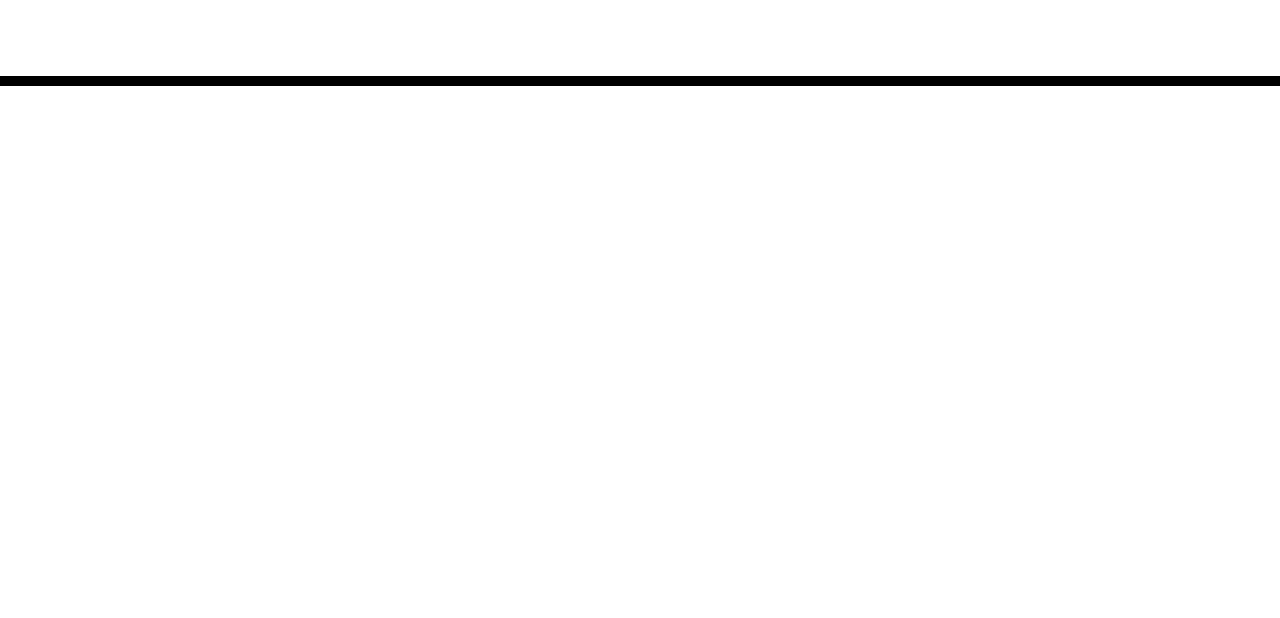
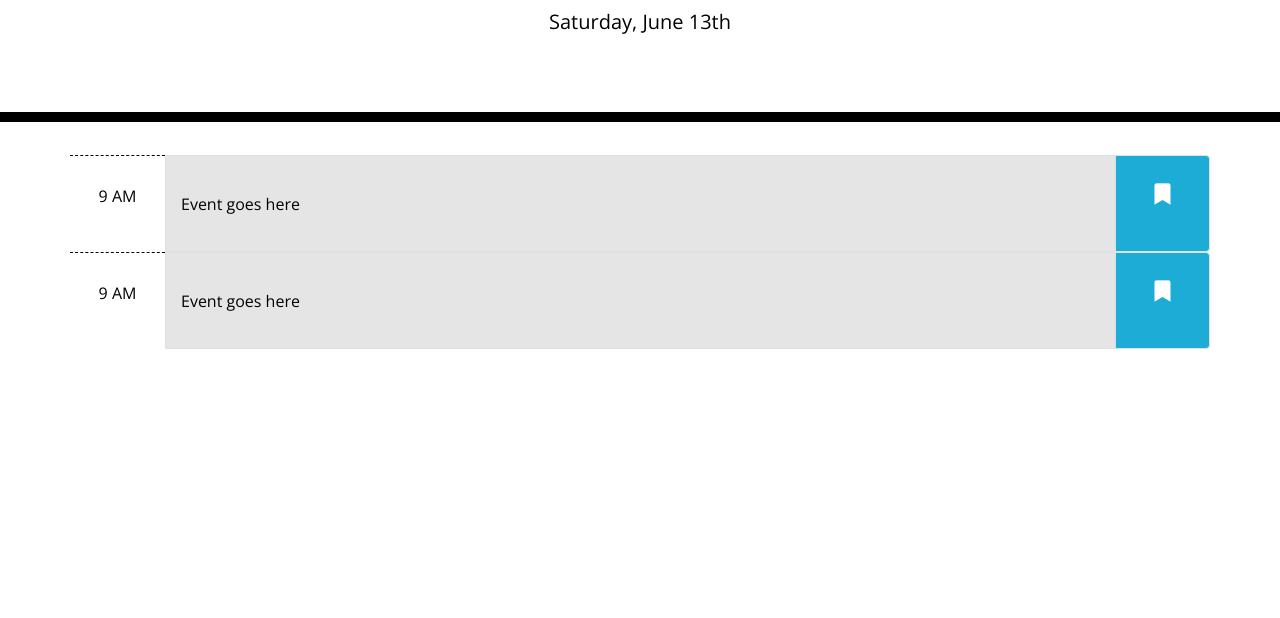
Before and after one commit to jungjungie/Day-Planner, a plain HTML site: page index.html in a window 1280 px wide. Shown: the part 182-800 px from the top of the page. Drawn offline with nearby package versions, Linux system fonts and the light colour scheme.

Commit message:
Added current date and structured planner rows and columns

```diff
--- a/index.html
+++ b/index.html
@@ -1,38 +1,48 @@
 <!DOCTYPE html>
 <html lang="en">
+
 <head>
 	<meta charset="UTF-8" />
 	<meta name="viewport" content="width=device-width, initial-scale=1.0" />
 	<meta http-equiv="X-UA-Compatible" content="ie=edge" />
-    <link
-      rel="stylesheet"
-      href="https://stackpath.bootstrapcdn.com/bootstrap/4.3.1/css/bootstrap.min.css"
-    />
-    <link
-      rel="stylesheet"
-      href="https://use.fontawesome.com/releases/v5.8.1/css/all.css"
-      integrity="sha384-50oBUHEmvpQ+1lW4y57PTFmhCaXp0ML5d60M1M7uH2+nqUivzIebhndOJK28anvf"
-      crossorigin="anonymous"
-    />
-    <link
-      href="https://fonts.googleapis.com/css?family=Open+Sans&display=swap"
-      rel="stylesheet"
-    />
+	<link rel="stylesheet" href="https://stackpath.bootstrapcdn.com/bootstrap/4.3.1/css/bootstrap.min.css" />
+	<link rel="stylesheet" href="https://use.fontawesome.com/releases/v5.8.1/css/all.css"
+		integrity="sha384-50oBUHEmvpQ+1lW4y57PTFmhCaXp0ML5d60M1M7uH2+nqUivzIebhndOJK28anvf" crossorigin="anonymous" />
+	<link href="https://fonts.googleapis.com/css?family=Open+Sans&display=swap" rel="stylesheet" />
 	<link rel="stylesheet" href="style.css" />
-    <title>Work Day Scheduler</title>
+	<title>Work Day Planner</title>
 </head>
 
 <body>
 	<header class="jumbotron">
-      <h1 class="display-3">Work Day Scheduler</h1>
+		<h1 class="display-3">Work Day Planner</h1>
 		<p class="lead">A simple calendar app for scheduling your work day</p>
 		<p id="currentDay" class="lead"></p>
 	</header>
 	<div class="container">
 		<!-- Timeblocks go here -->
+		<section class="row">
+
+			<section class="col-1 text-center hour">
+				<p>9 AM</p>
+			</section>
+			<input type="text" class="col-10 border event" value="Event goes here" />
+			<section class="col-1 border rounded-right align-items save"><i class="fas fa-lg fa-bookmark saveicon"></i>
+			</section>
+
+			<section class="col-1 text-center hour">
+				<p>9 AM</p>
+			</section>
+			<input type="text" class="col-10 border event" value="Event goes here" />
+			<section class="col-1 border rounded-right align-items save"><i class="fas fa-lg fa-bookmark saveicon"></i>
+			</section>
+
+		</section>
 	</div>
 
 	<script src="https://code.jquery.com/jquery-3.4.1.min.js"></script>
 	<script src="https://cdnjs.cloudflare.com/ajax/libs/moment.js/2.24.0/moment.min.js"></script>
+	<script src="script.js" type="text/javascript"></script>
 </body>
+
 </html>
--- /dev/null
+++ b/script.js
@@ -0,0 +1,2 @@
+const today = moment();
+$("#currentDay").text(today.format('dddd, MMMM Do'));
--- a/style.css
+++ b/style.css
@@ -4,14 +4,14 @@ body {
   line-height: 1;
 }
 
-textarea{
+/* textarea{
   background: transparent;
   border: none;
   resize: none;
   color: #000000;
   border-left: 1px solid black;
   padding: 10px;
-}
+} */
 
 .jumbotron {
   text-align: center;
@@ -21,14 +21,14 @@ textarea{
   border-bottom: 10px solid black;
 }
 
-.description{
+/* .description{
   white-space: pre-wrap;
-}
+} */
 
-.time-block{
+/* .time-block{
   text-align: center;
   border-radius: 15px;
-}
+} */
 
 .row {
   white-space: pre-wrap;
@@ -42,30 +42,49 @@ textarea{
   border-top: 1px dashed #000000;
 }
 
-.past {
-  background-color: #d3d3d3;
+.event {
+  background: #e5e5e5;
+  /* border: white; */
+}
+
+.save {
+  background: #1dacd6;
+  text-align: center;
+  padding: 30px 0;
+}
+
+.saveicon {
   color: white;
 }
 
-.present {
+/* .saveicon {
+  padding: 30px 0;
+} */
+
+/* .past {
+  background-color: #d3d3d3;
+  color: white;
+} */
+
+/* .present {
   background-color: #ff6961;
   color: white;
-}
+} */
 
-.future {
+/* .future {
   background-color: #77dd77;
   color: white;
-}
+} */
 
-.saveBtn {
+/* .saveBtn {
   border-left: 1px solid black;
   border-top-right-radius: 15px;
   border-bottom-right-radius: 15px;
   background-color: #06AED5;
   color: white;
-}
+} */
 
-.saveBtn i:hover {
+/* .saveBtn i:hover {
   font-size: 20px;
   transition: all .3s ease-in-out;
-}
+} */
```
Also changed, not shown: ._index.html, ._script.js (added). Lines whose indentation alone changed are shown as unchanged.
